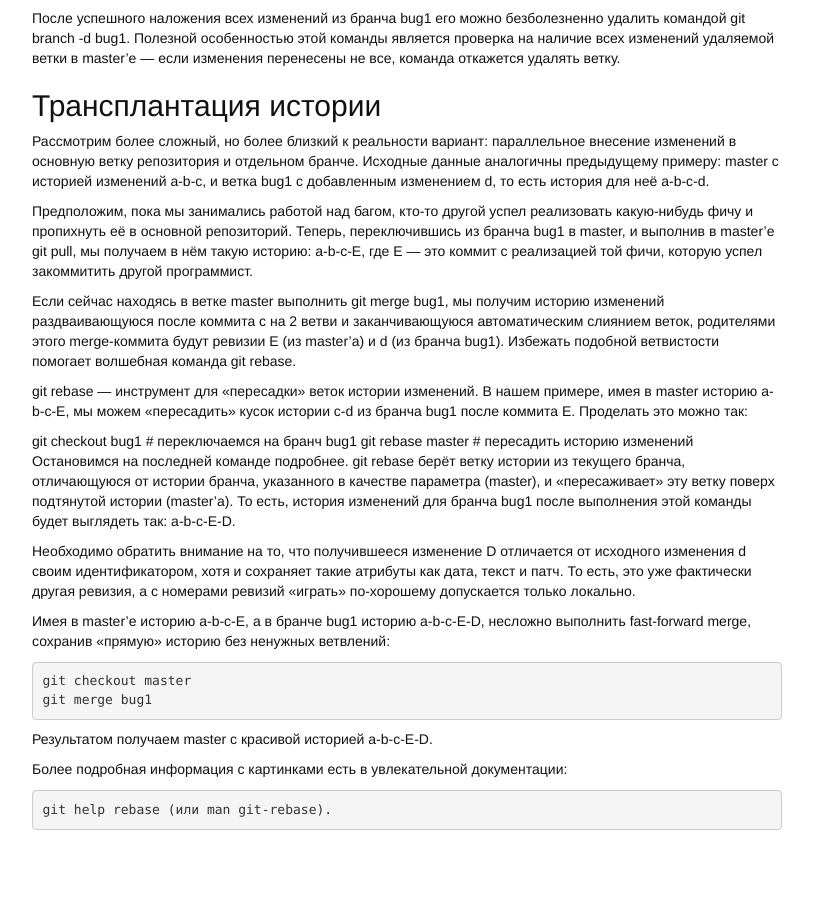
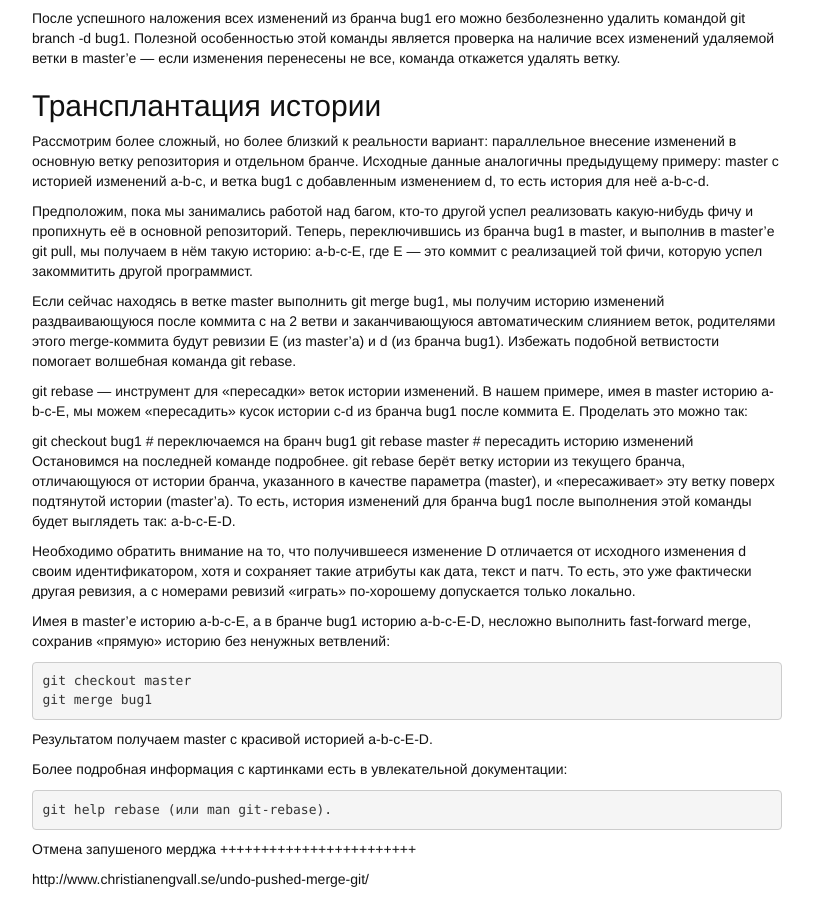
Before and after one commit to livsi/livsi.github.com, a Jekyll site: the page built from git-kung-fu.md, in a window 1280 px wide and 900 px high, scrolled down 1779 px. Shown: the whole window, without its empty margins (38-851 px from the left). Built offline with Jekyll 4.4.1, drawn with Linux system fonts in a browser that asks for light colours; before the commit the page ends 2619 px from its top, so only the background shows below that.

Commit message:
Update git-kung-fu.md

```diff
--- a/git-kung-fu.md
+++ b/git-kung-fu.md
@@ -92,3 +92,8 @@ git merge bug1
 {% highlight bash %}
 git help rebase (или man git-rebase).
 {% endhighlight %}
+
+Отмена запушеного мерджа
+++++++++++++++++++++++++
+
+http://www.christianengvall.se/undo-pushed-merge-git/
```
